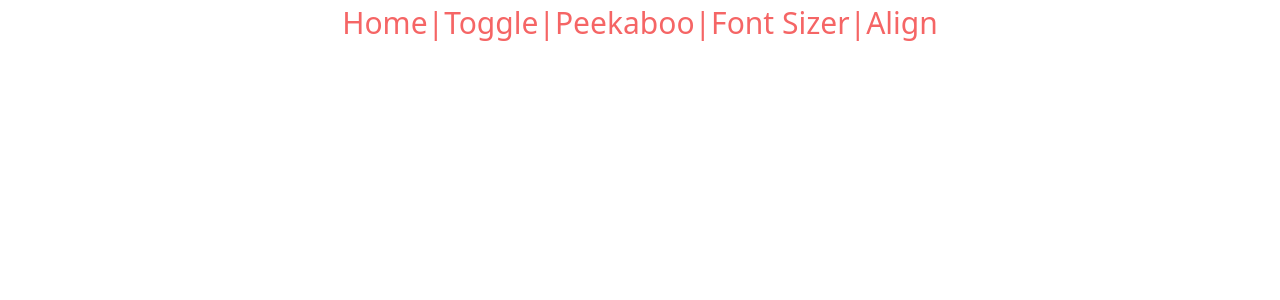
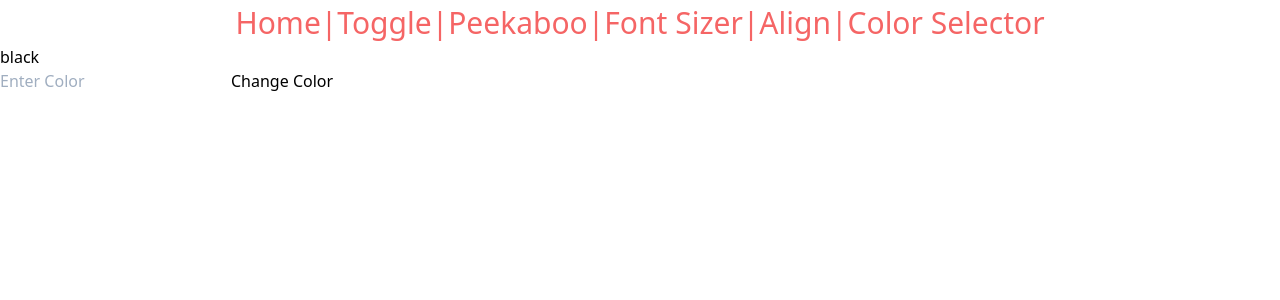
Before and after one commit to twalk2/vue-widgets, a Vue app: page /#/color in a window 1280 px wide. Shown: the top 300 px of the page. Built offline with nearby package versions, Linux system fonts and the light colour scheme.

Commit message:
created chang color view and implemented functionality

```diff
--- a/src/App.vue
+++ b/src/App.vue
@@ -5,7 +5,8 @@
       <router-link to="/toggle">Toggle</router-link>|
       <router-link to="/peekaboo">Peekaboo</router-link>|
       <router-link to="/font-sizer">Font Sizer</router-link>|
-      <router-link to="/align">Align</router-link>
+      <router-link to="/align">Align</router-link>|
+      <router-link to="/color">Color Selector</router-link>
     </div>
     <router-view />
   </div>
--- a/src/router/index.js
+++ b/src/router/index.js
@@ -29,6 +29,11 @@ const routes = [
     path: "/align",
     name: "align",
     component: () => import("../views/Align.vue")
+  },
+  {
+    path: "/color",
+    name: "color",
+    component: () => import("../views/Color.vue")
   }
 ];
 
--- /dev/null
+++ b/src/views/Color.vue
@@ -0,0 +1,25 @@
+<template>
+  <div>
+    <div v-bind:style="{ color: textColor }">{{ textColor }}</div>
+    <div>
+      <input type="text" placeholder="Enter Color" v-model="newColor" />
+      <button @click="changeColor()">Change Color</button>
+    </div>
+  </div>
+</template>
+
+<script>
+export default {
+  data() {
+    return {
+      textColor: "black",
+      newColor: ""
+    };
+  },
+  methods: {
+    changeColor() {
+      return (this.textColor = this.newColor);
+    }
+  }
+};
+</script>
```
